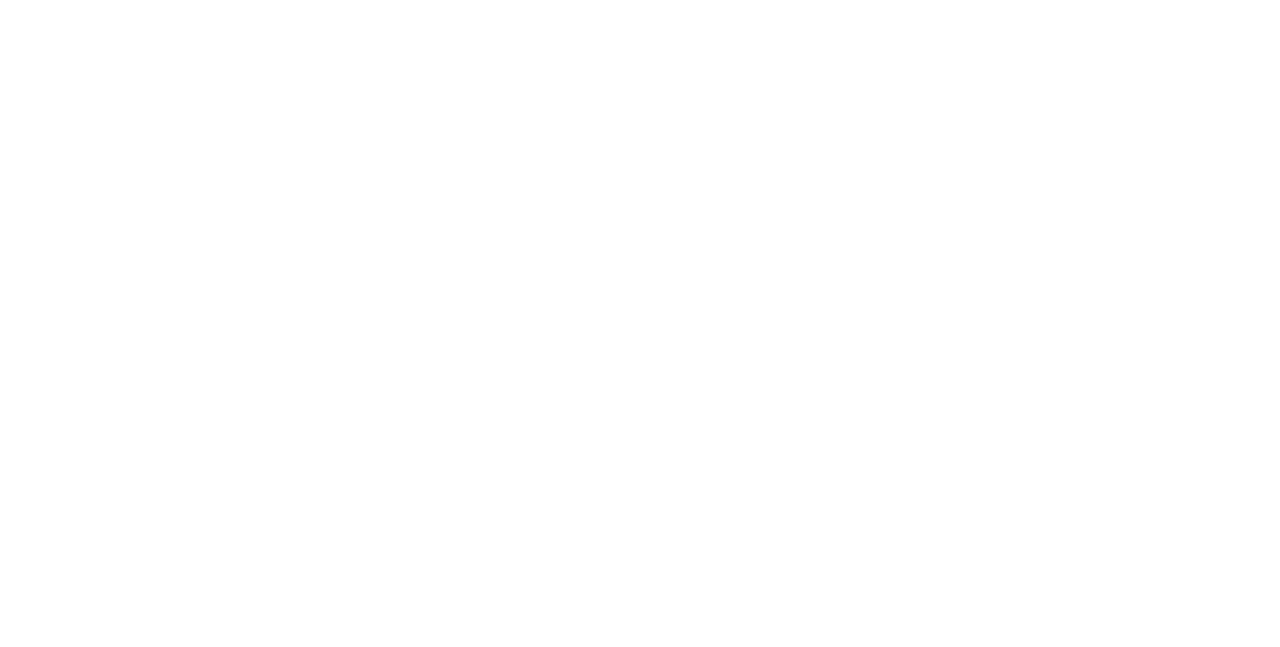
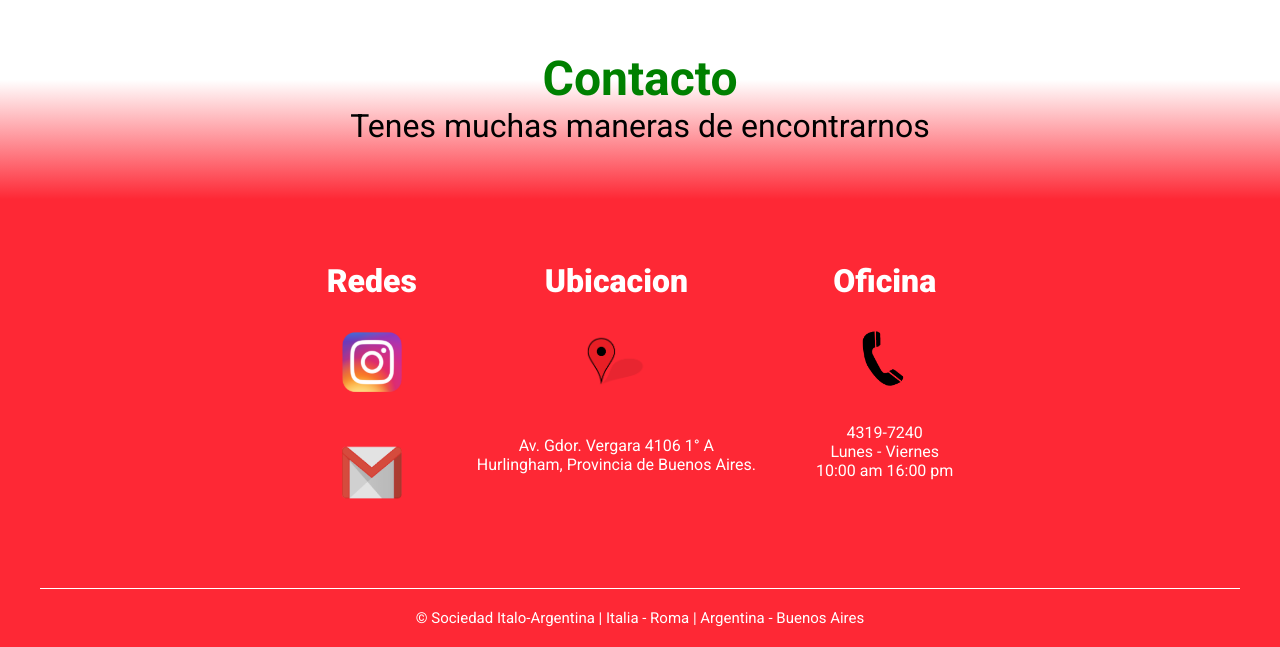
Before and after one commit to micaelgomez/Freelancer-Sta-ItaloArgentina, a React (Create React App) app: page / in a window 1280 px wide. Shown: the part 3507-4154 px from the top of the page. Before the commit the page ends 3307 px from the top, so only its background shows below. Built offline with nearby package versions, Linux system fonts and the light colour scheme.

Commit message:
carpetas

```diff
--- a/src/App.js
+++ b/src/App.js
@@ -26,7 +26,7 @@
 
       <Proceso />
       <Carpetas />
-      {/* <Contact /> */}
+      <Contact />
     </div>
   );
 }
--- a/src/components/carpetas/carpetas.scss
+++ b/src/components/carpetas/carpetas.scss
@@ -3,6 +3,12 @@
 .carpeta {
   // margin-top: 150px;
   padding: 50px 0;
+
+  @include mobile {
+    display: flex;
+    align-items: center;
+    justify-content: center;
+  }
 
   .container {
     max-width: 1250px;
--- a/src/components/contact/Contact.jsx
+++ b/src/components/contact/Contact.jsx
@@ -9,7 +9,7 @@
     <div className="contact " id="contact">
       <div className="container">
         <div className="title">
-          <h2>Contactos</h2>
+          <h2>Contacto</h2>
           <h4>Tenes muchas maneras de encontrarnos</h4>
         </div>
 
--- a/src/components/contact/contact.scss
+++ b/src/components/contact/contact.scss
@@ -5,7 +5,10 @@
   margin-top: 250px;
   background-color: red;
   background: linear-gradient(180deg, white 5%, #fe2835 25%);
-  // margin-top: 100px;
+
+
+
+
   .container {
     margin: 0 auto;
     max-width: 1200px;
```
